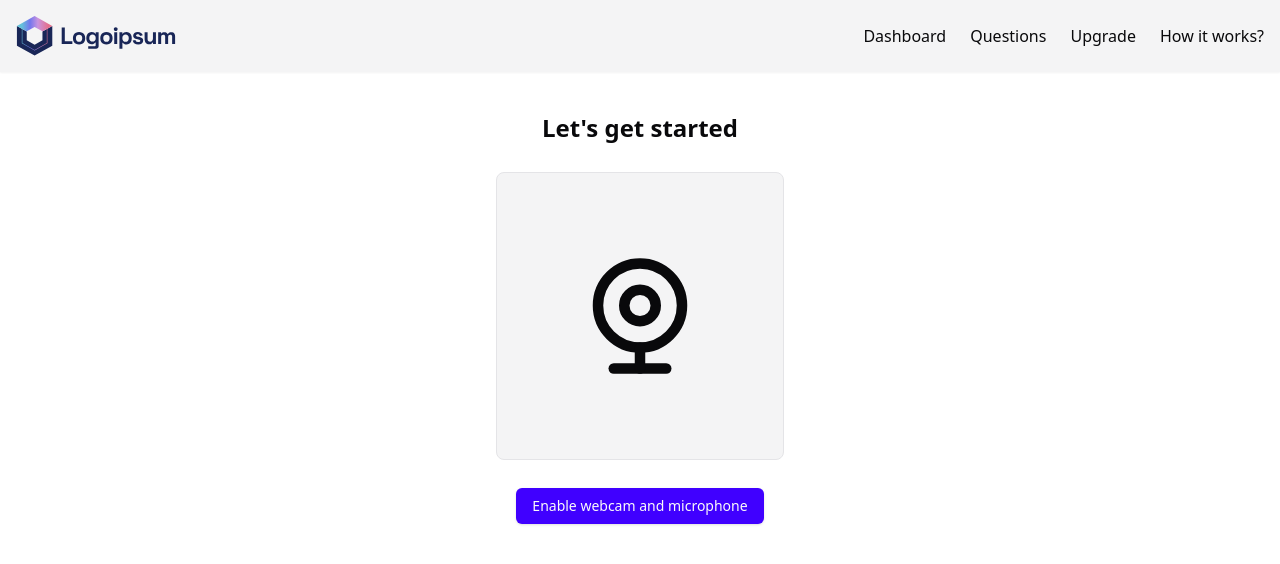
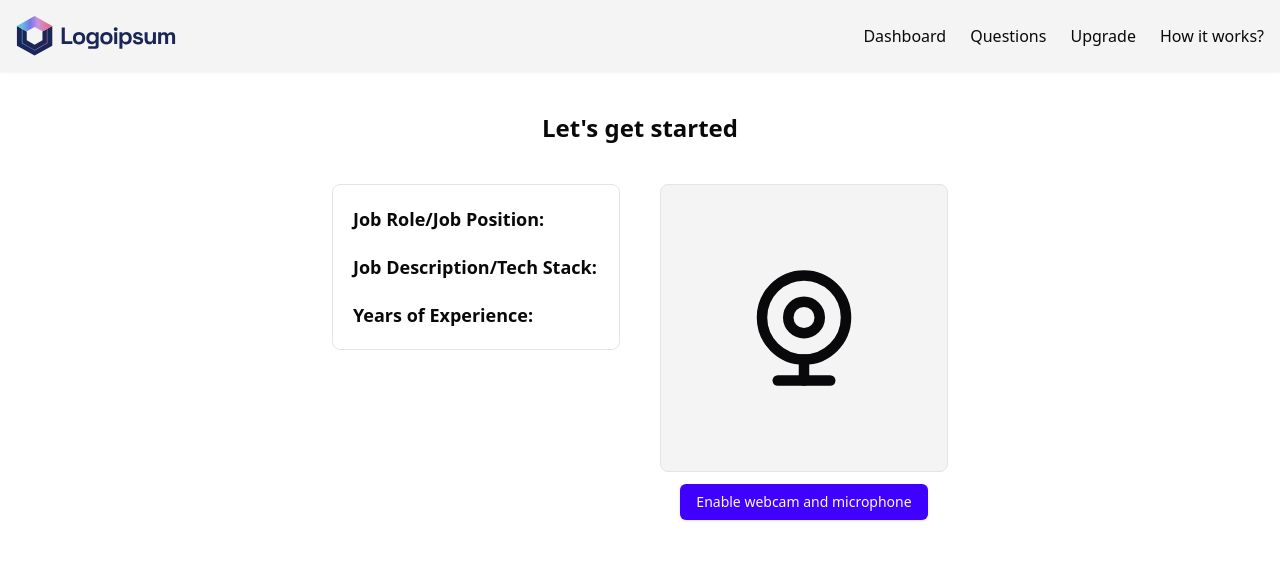
Before and after one commit to UnicornDad8/ai-iterview-mocker, a Next.js app: page /dashboard/interview/1 in a window 1280 px wide. Shown: the top 564 px of the page. Built offline with nearby package versions, Linux system fonts and the light colour scheme; no server answers; the database is empty.

Commit message:
Add interviewData to Interview component

```diff
--- a/app/dashboard/interview/[interviewId]/page.jsx
+++ b/app/dashboard/interview/[interviewId]/page.jsx
@@ -27,7 +27,16 @@ const Interview = ({params}) => {
 
   return (
     <div className="flex flex-col items-center justify-center my-10">
-      <h2 className="text-2xl font-bold">Let's get started</h2>
+      <h2 className="mb-10 text-2xl font-bold">Let's get started</h2>
+      <div className="grid grid-cols-1 gap-10 md:grid-cols-2">
+      <div className="flex flex-col gap-5">
+        <div className="flex flex-col gap-5 p-5 border rounded-lg">
+        <h2 className="text-lg"><strong>Job Role/Job Position:</strong> {interviewData?.jobPosition}</h2>
+        <h2 className="text-lg"><strong>Job Description/Tech Stack:</strong> {interviewData?.jobDesc}</h2>
+        <h2 className="text-lg"><strong>Years of Experience:</strong> {interviewData?.jobExperience}</h2>
+        </div>
+      </div>
+
       <div className="">
         {webcamEnabled ?
           <Webcam
@@ -40,11 +49,13 @@ const Interview = ({params}) => {
             }}
           /> :
           <div className="flex flex-col items-center">
-            <WebcamIcon className="w-full p-20 border rounded-lg my-7 h-72 bg-secondary" />
-            <Button onClick={() => setWebcamEnabled(true)}>Enable webcam and microphone</Button>
+            <WebcamIcon className="w-full p-20 border rounded-lg h-72 bg-secondary" />
+            <Button className="my-3" onClick={() => setWebcamEnabled(true)}>Enable webcam and microphone</Button>
           </div>
           }
       </div>
+      </div>
+
     </div>
   )
 }
```
